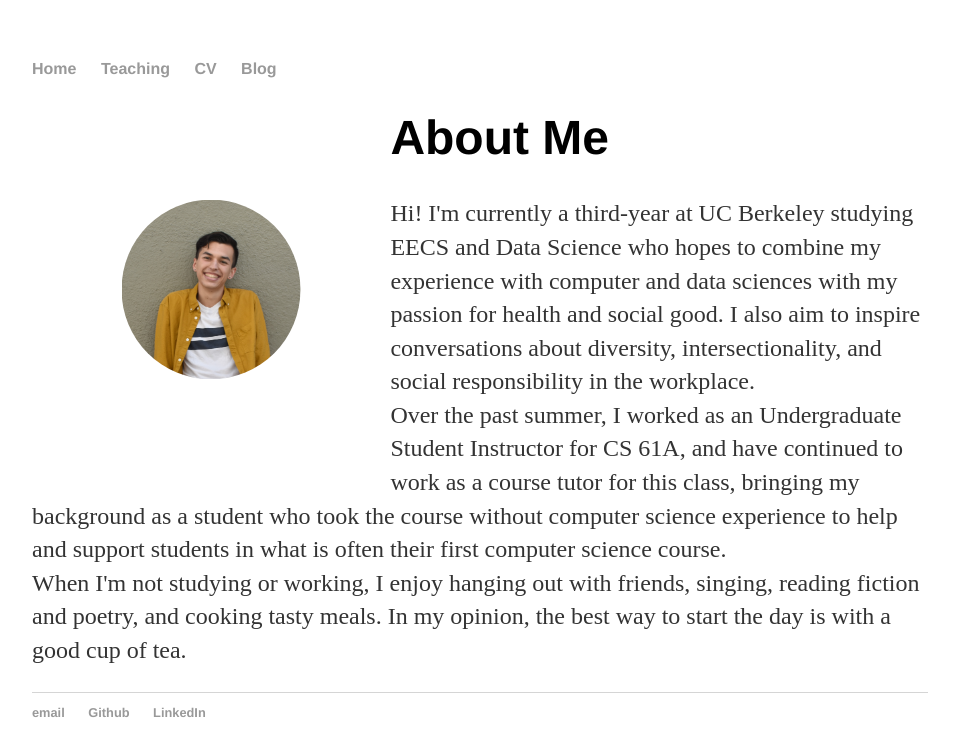
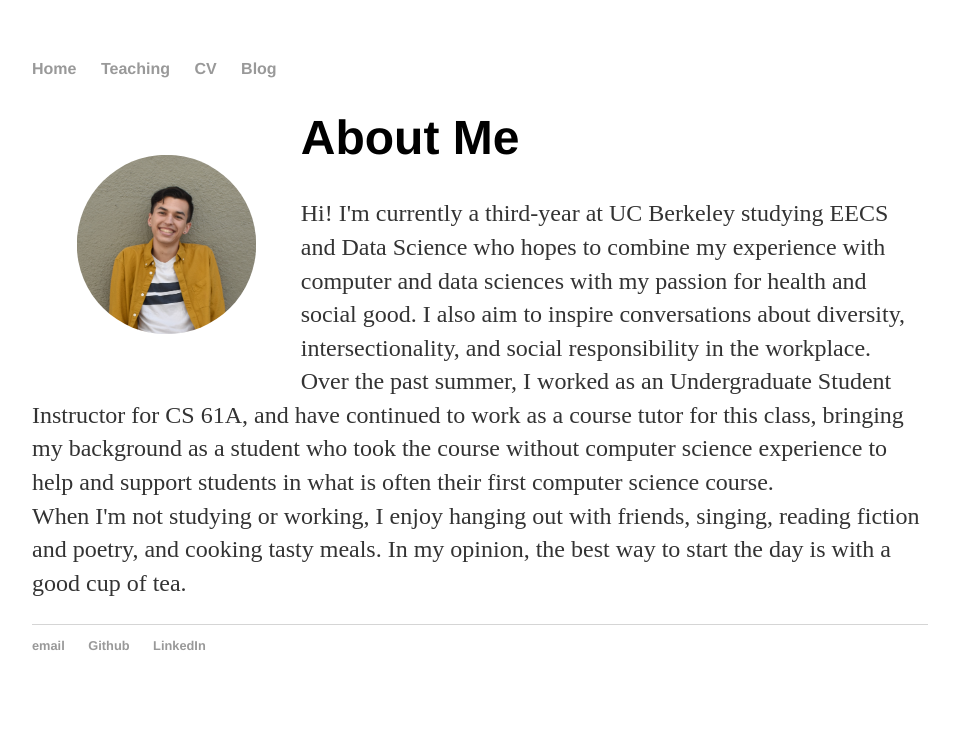
Before and after one commit to andrew-l-497/andrew-l-497.github.io, a Jekyll site: the page built from index.html, in a window 1280 px wide. Shown: the top 756 px of the page, without its empty margins (160-1119 px from the left). Built offline with Jekyll 4.4.1, drawn with Linux system fonts in a browser that asks for light colours.

Commit message:
Update index.html

```diff
--- a/index.html
+++ b/index.html
@@ -9,7 +9,7 @@ img {
 	/* margin-left: 10%; */
 	width: 20%;
 	border-radius: 50%;
-	padding: 10%;
+	padding: 5%;
 }
 </style>
 <img src="images/DSC_0369_3.jpg">
```
